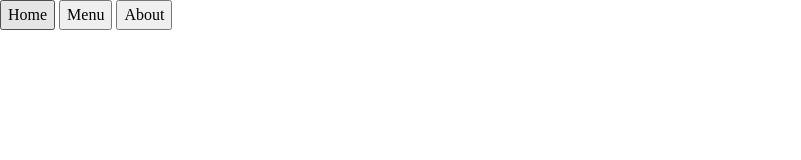
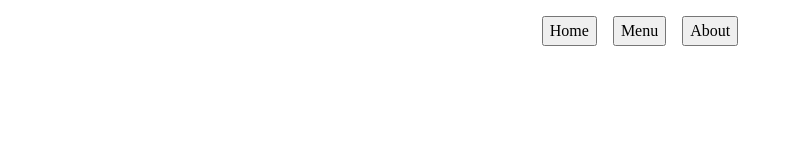
Before and after one commit to yyueda/pasta-la-vista, a website built with webpack: page src/template.html in a window 1280 px wide. Shown: the whole page, without its empty margins (0-801 px from the left). Built offline with nearby package versions, Linux system fonts and the light colour scheme.

Commit message:
Basic styling for nav bar

```diff
--- a/src/styles.css
+++ b/src/styles.css
@@ -30,8 +30,22 @@
 }
 
 /* COMMON STYLING */
+:root {
+    --black: #262322;
+    --brown: #63372C;
+    --sienna: #C97D60;
+}
+
 body {
     display: flex;
     flex-direction: column;
     min-height: 100vh;
 }
+
+nav {
+    display: flex;
+    justify-content: center;
+    align-items: center;
+    gap: 16px;
+    padding: 16px;
+}
```
